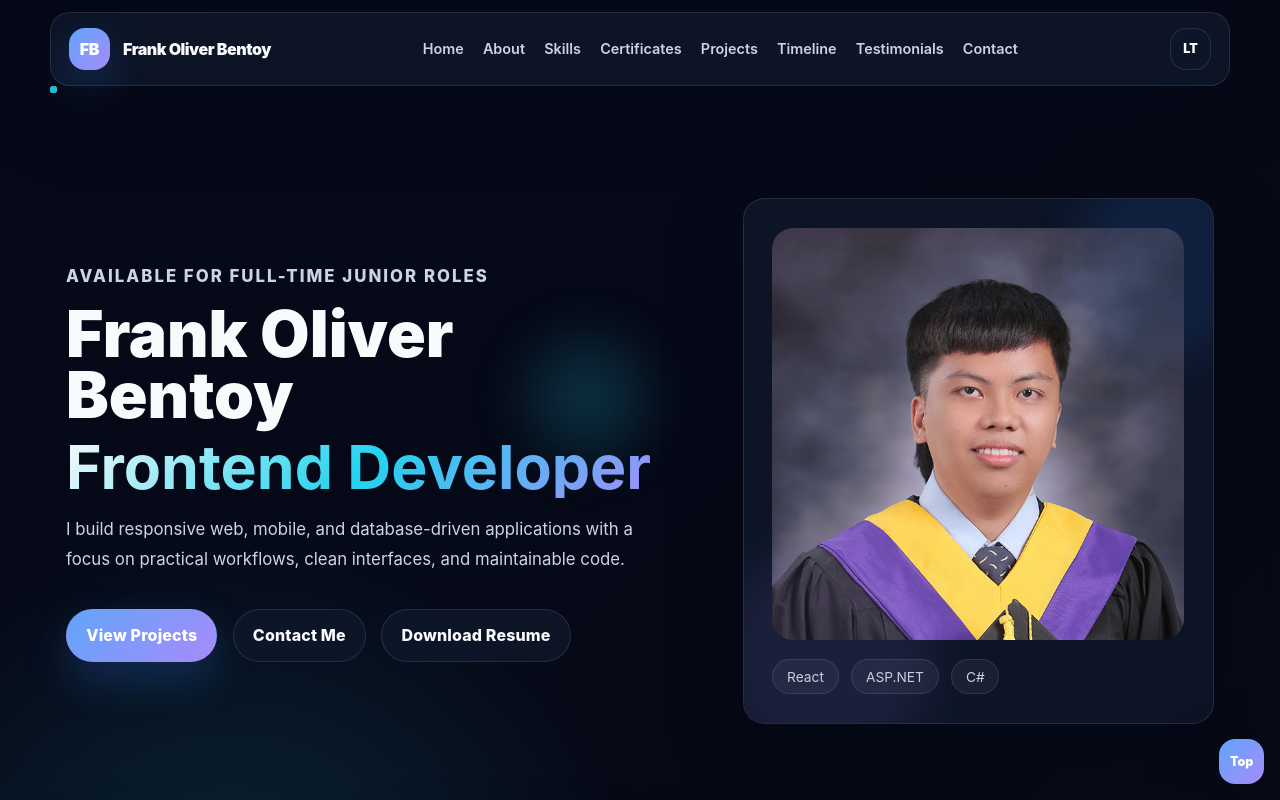
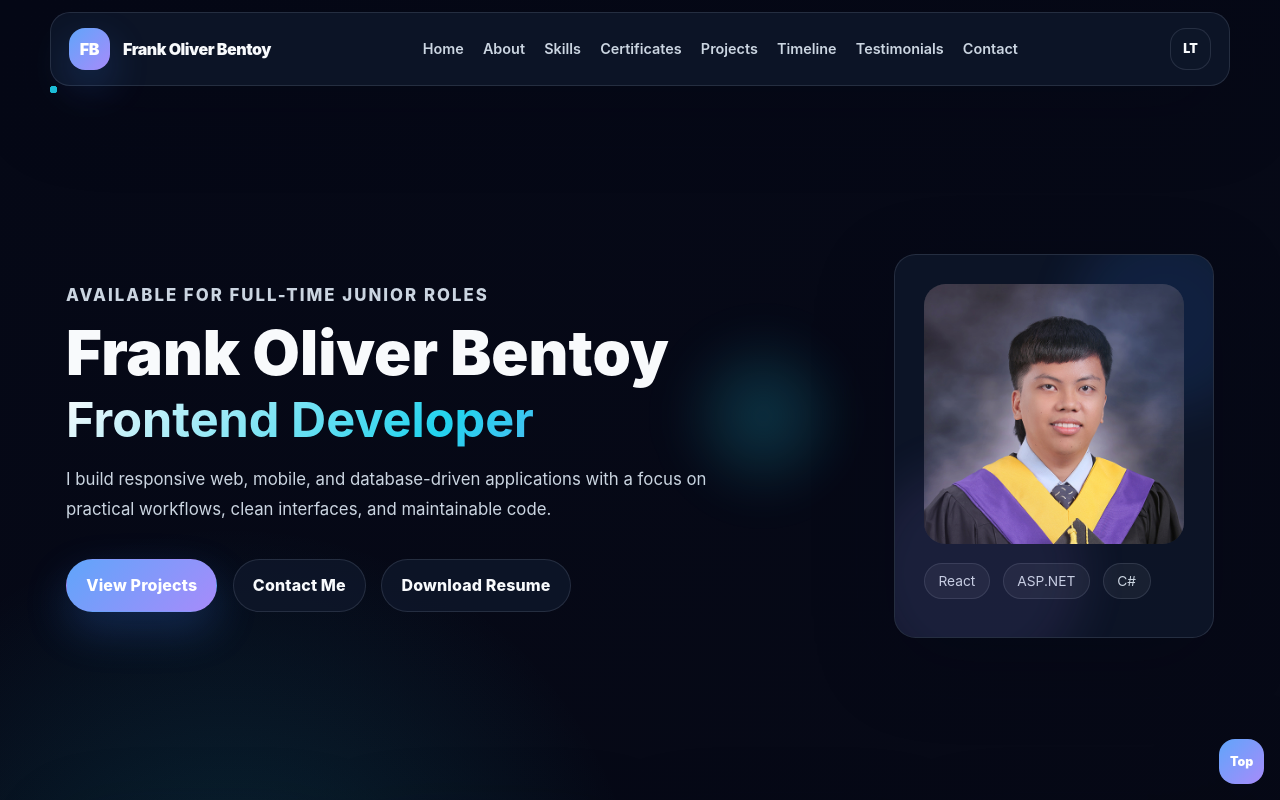
Before and after one commit to FRC-FRANKY/Portfolio, a React (Vite) app: page / in a window 1280 px wide. Shown: the top 800 px of the page. Built offline with nearby package versions, Linux system fonts and the light colour scheme.

Commit message:
fixing layouts

```diff
--- a/index.html
+++ b/index.html
@@ -9,7 +9,7 @@
     />
      <link rel="icon" type="image/jpg" href="images/FRANK.jpg" />
     <meta name="theme-color" content="#0F172A" />
-    <title>Frank Oliver Bentoy | Front End Developer</title>
+    <title>Frank Oliver Bentoy|Portfolio</title>
   </head>
   <body>
     <div id="root"></div>
--- a/src/styles.css
+++ b/src/styles.css
@@ -66,7 +66,7 @@ textarea {
 }
 
 .site-shell {
-  overflow: hidden;
+  overflow-x: hidden;
   opacity: 0;
   animation: site-fade 0.8s ease forwards;
 }
@@ -187,7 +187,20 @@ nav a:focus-visible {
 .hero-content {
   position: relative;
   z-index: 2;
+  min-width: 0;
 }
+
+@media (min-width: 1024px) {
+  .hero {
+    grid-template-columns: minmax(0, 1.7fr) minmax(320px, 0.45fr);
+    gap: clamp(3rem, 4vw, 7rem);
+  }
+
+  .hero-content {
+    padding-right: 1rem;
+  }
+}
+
 
 .hero-content::after {
   content: '';
@@ -219,11 +232,13 @@ p {
 }
 
 h1 {
-  max-width: 13ch;
-  font-size: clamp(3rem, 5vw, 5.2rem);
+  max-width: 100%;
+  font-size: clamp(2.8rem, 4.8vw, 5rem);
   line-height: 0.95;
   font-weight: 900;
   margin-bottom: 0.6rem;
+  overflow-wrap: normal;
+  word-break: normal;
 }
 
 .hero h2,
@@ -231,15 +246,38 @@ h1 {
 .split h2,
 .contact h2 {
   font-size: clamp(2rem, 5vw, 3.8rem);
-  line-height: 1.02;
+  line-height: 1.14;
   margin-bottom: 1rem;
 }
 
 .hero h2 {
-  max-width: 15ch;
+  width: 100%;
+  font-size: clamp(2rem, 3.8vw, 3.8rem);
+  line-height: 1.14;
+  margin-bottom: 1rem;
   background: linear-gradient(135deg, var(--text), var(--accent), var(--secondary));
   -webkit-background-clip: text;
   color: transparent;
+  -webkit-text-fill-color: transparent;
+  word-break: normal;
+  overflow-wrap: normal;
+}
+
+@media (min-width: 1280px) {
+  .hero h1,
+  .hero h2 {
+    white-space: nowrap;
+    word-break: keep-all;
+  }
+}
+
+@media (max-width: 1279px) {
+  .hero h2 {
+    white-space: normal;
+    overflow-wrap: break-word;
+    word-break: normal;
+    max-width: 100%;
+  }
 }
 
 .hero p,
@@ -1180,5 +1218,4 @@ nav::-webkit-scrollbar{display:none;}
 html{font-size:15px;}
 .section{padding:2.5rem 1rem;}
 h1{font-size:clamp(2.2rem,10vw,3rem);}
-.hero h2{font-size:clamp(1.8rem,8vw,2.4rem);}
 }
```
